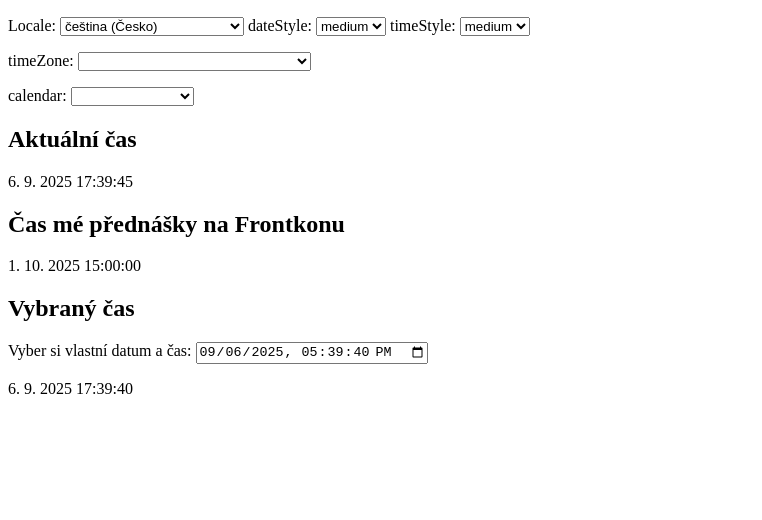
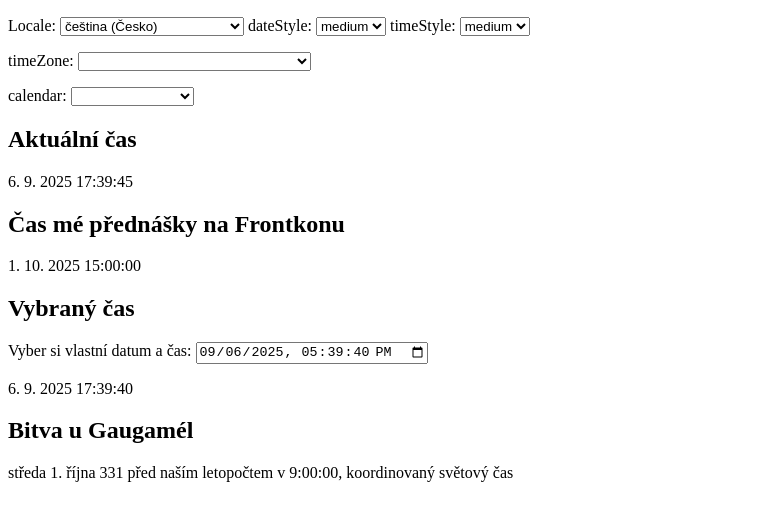
Before and after one commit to ondrakucera/frontkon-2025-vicejazycnost-intl, a website: page index.html in a window 1280 px wide. Shown: the part 110-630 px from the top of the page, without its empty margins (0-762 px from the left). Drawn offline with Linux system fonts and the light colour scheme.

Commit message:
Add the date of Battle of Gaugamela

```diff
--- a/index.html
+++ b/index.html
@@ -48,5 +48,8 @@
 		<h2>Vybraný čas</h2>
 		<label>Vyber si vlastní datum a čas: <input type="datetime-local" id="selected-time-input" step="1" /></label>
 		<p id="selected-time"></p>
+
+		<h2>Bitva u Gaugamél</h2>
+		<p id="gaugamela-time"></p>
 	</body>
 </html>
--- a/index.js
+++ b/index.js
@@ -37,6 +37,7 @@ const calendars = Intl.supportedValuesOf("calendar");
 let currentTime = new Date();
 const frontkonTime = new Date("2025-10-01T17:00:00.000+02:00");
 let selectedTime = new Date(Math.floor(currentTime.getTime() / 1000) * 1000); // current time rounded to seconds
+const gaugamelaTime = new Date("-000330-10-01T12:00:00+03:00");
 /** @type {Intl.DateTimeFormat} */
 let dateTimeFormat;
 
@@ -45,7 +46,7 @@ let localeElement, dateStyleElement, timeStyleElement, timeZoneElement, calendar
 /** @type {HTMLInputElement} */
 let selectedTimeInput;
 /** @type {HTMLElement} */
-let currentTimeElement, frontkonTimeElement, selectedTimeElement;
+let currentTimeElement, frontkonTimeElement, selectedTimeElement, gaugamelaTimeElement;
 
 const populateFormElements = () => {
 	const displayNames = new Intl.DisplayNames("cs", { type: "language" });
@@ -85,6 +86,7 @@ const updateDateTimeFormat = () => {
 	updateCurrentTime();
 	updateFrontkonTime();
 	updateSelectedTime();
+	updateGaugamelaTime();
 };
 
 const updateCurrentTime = () => {
@@ -101,6 +103,21 @@ const updateSelectedTime = () => {
 	selectedTimeElement.textContent = dateTimeFormat.format(selectedTime);
 };
 
+const updateGaugamelaTime = () => {
+	gaugamelaTimeElement.textContent = new Intl.DateTimeFormat("cs", {
+		weekday: "long",
+		era: "long",
+		year: "numeric",
+		month: "long",
+		day: "numeric",
+		dayPeriod: "long",
+		hour: "numeric",
+		minute: "numeric",
+		second: "numeric",
+		timeZoneName: "long",
+	}).format(gaugamelaTime);
+};
+
 localeElement = document.getElementById("locale");
 dateStyleElement = document.getElementById("date-style");
 timeStyleElement = document.getElementById("time-style");
@@ -115,6 +132,7 @@ selectedTimeInput.addEventListener("change", updateSelectedTime);
 currentTimeElement = document.getElementById("current-time");
 frontkonTimeElement = document.getElementById("frontkon-time");
 selectedTimeElement = document.getElementById("selected-time");
+gaugamelaTimeElement = document.getElementById("gaugamela-time");
 
 populateFormElements();
 updateDateTimeFormat();
```
